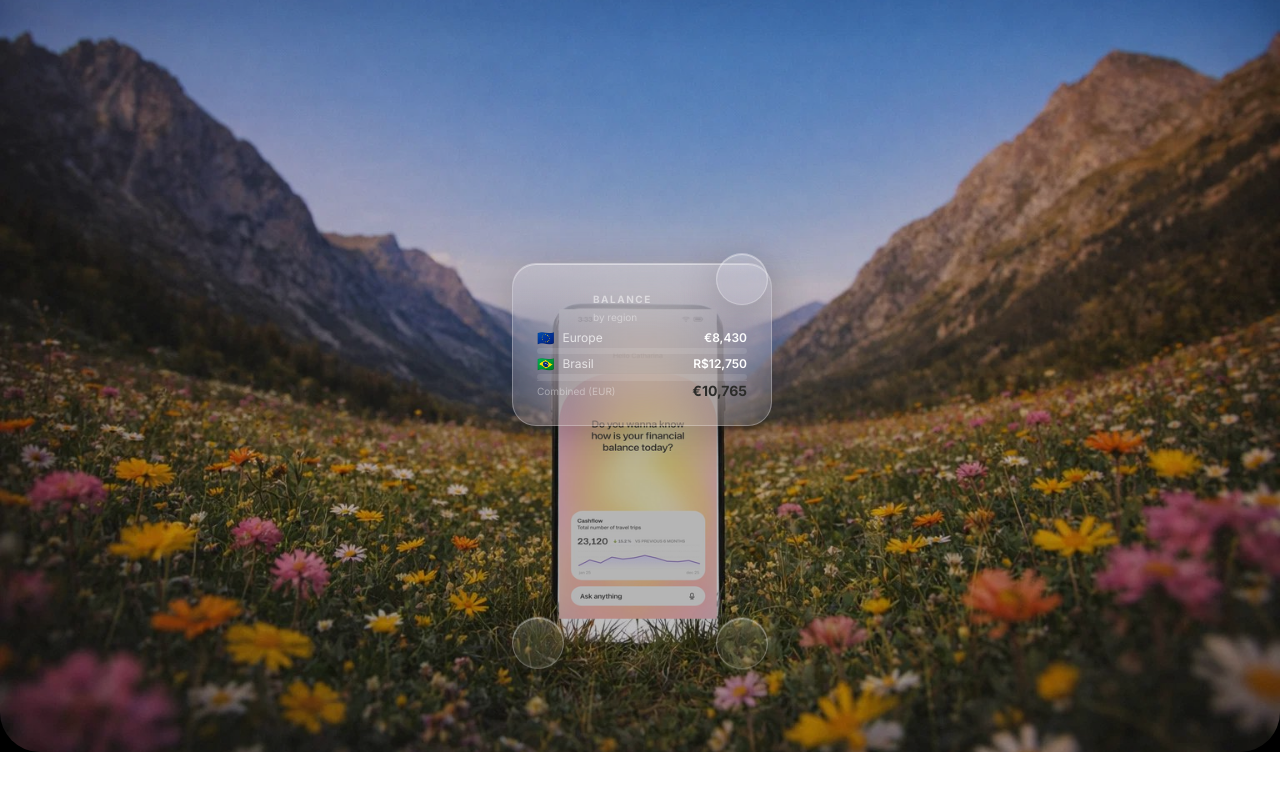
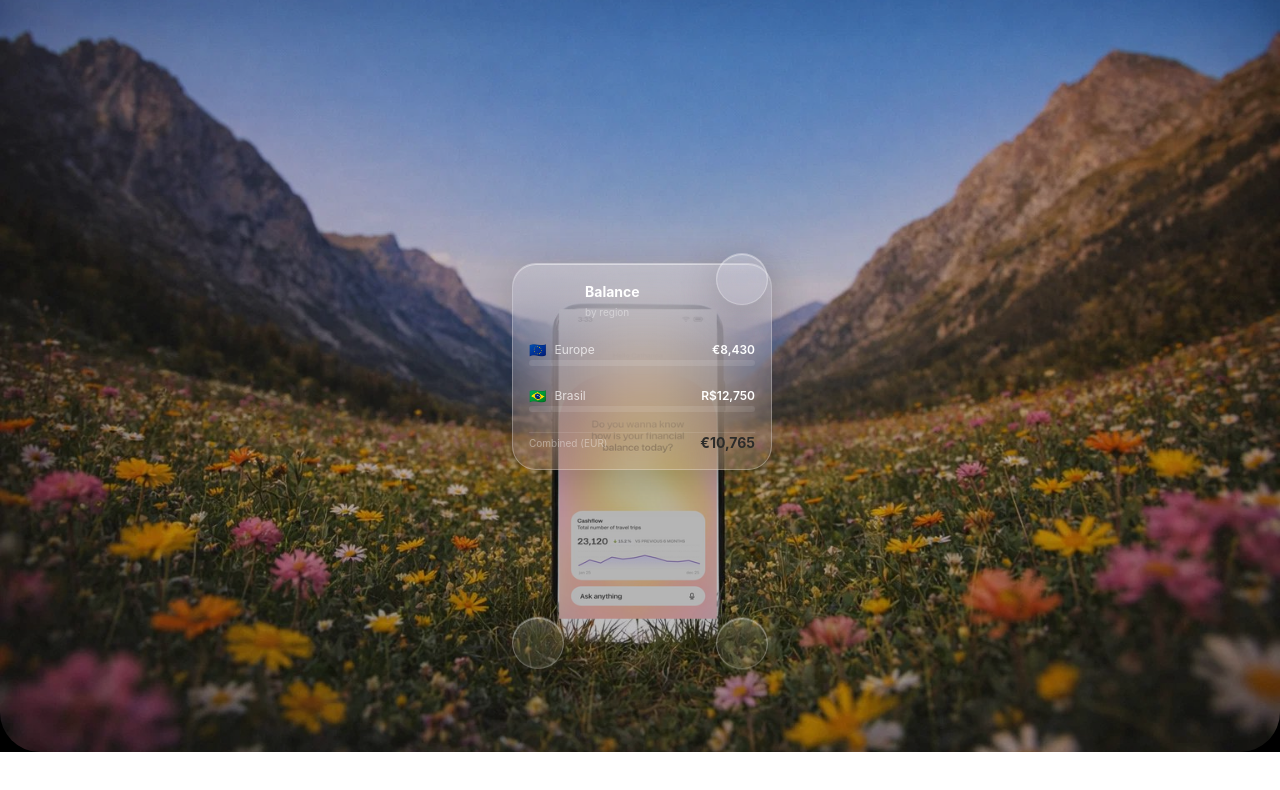
Before and after one commit to 7xrobin/kyron-landingpage, a Next.js app: page / in a window 1280 px wide. Both pictures are taken after a click on the element 538 px from the left and 279 px from the top of the page. Shown: the top 790 px of the page. Built offline with nearby package versions, Linux system fonts and the light colour scheme.

Commit message:
choe: adjust font spacings

```diff
--- a/app/globals.css
+++ b/app/globals.css
@@ -1,47 +1,55 @@
 @import "tailwindcss";
 
 @theme {
-  --font-sans: var(--font-inter), system-ui, sans-serif;
+  --font-sans:
+    -apple-system, BlinkMacSystemFont, "Segoe UI", system-ui, sans-serif;
 
   /* Purple — brand */
-  --color-purple-50:  #EEEDFE;
-  --color-purple-100: #CECBF6;
-  --color-purple-200: #AFA9EC;
-  --color-purple-400: #7F77DD;
-  --color-purple-600: #534AB7;
-  --color-purple-800: #3C3489;
-  --color-purple-900: #26215C;
+  --color-purple-50: #eeedfe;
+  --color-purple-100: #cecbf6;
+  --color-purple-200: #afa9ec;
+  --color-purple-400: #7f77dd;
+  --color-purple-600: #534ab7;
+  --color-purple-800: #3c3489;
+  --color-purple-900: #26215c;
 
   /* Gray — neutral */
-  --color-gray-50:  #F1EFE8;
-  --color-gray-100: #D3D1C7;
-  --color-gray-200: #B4B2A9;
+  --color-gray-50: #f1efe8;
+  --color-gray-100: #d3d1c7;
+  --color-gray-200: #b4b2a9;
   --color-gray-400: #888780;
-  --color-gray-600: #5F5E5A;
+  --color-gray-600: #5f5e5a;
   --color-gray-800: #444441;
-  --color-gray-900: #2C2C2A;
+  --color-gray-900: #2c2c2a;
 
   /* Teal — trust / success */
-  --color-teal-50:  #E1F5EE;
-  --color-teal-100: #9FE1CB;
-  --color-teal-200: #5DCAA5;
-  --color-teal-600: #0F6E56;
+  --color-teal-50: #e1f5ee;
+  --color-teal-100: #9fe1cb;
+  --color-teal-200: #5dcaa5;
+  --color-teal-600: #0f6e56;
   --color-teal-800: #085041;
 
   /* Amber — goals / warm */
-  --color-amber-50:  #FAEEDA;
-  --color-amber-100: #FAC775;
-  --color-amber-400: #EF9F27;
-  --color-amber-600: #854F0B;
+  --color-amber-50: #faeeda;
+  --color-amber-100: #fac775;
+  --color-amber-400: #ef9f27;
+  --color-amber-600: #854f0b;
   --color-amber-800: #633806;
 }
 
 @keyframes float {
-  0%, 100% { transform: translateY(0px); }
-  50%       { transform: translateY(-10px); }
+  0%,
+  100% {
+    transform: translateY(0px);
+  }
+  50% {
+    transform: translateY(-10px);
+  }
 }
 
-*, *::before, *::after {
+*,
+*::before,
+*::after {
   box-sizing: border-box;
   margin: 0;
   padding: 0;
--- a/app/layout.tsx
+++ b/app/layout.tsx
@@ -1,12 +1,5 @@
 import type { Metadata } from 'next'
-import { Inter } from 'next/font/google'
 import './globals.css'
-
-const inter = Inter({
-  subsets: ['latin'],
-  variable: '--font-inter',
-  display: 'swap',
-})
 
 export const metadata: Metadata = {
   title: 'Kyron',
@@ -19,7 +12,7 @@ export default function RootLayout({
   children: React.ReactNode
 }) {
   return (
-    <html lang="en" className={inter.variable} suppressHydrationWarning>
+    <html lang="en" suppressHydrationWarning>
       <head />
       <body className="font-sans" suppressHydrationWarning>{children}</body>
     </html>
--- a/components/FloatingCards.tsx
+++ b/components/FloatingCards.tsx
@@ -1,10 +1,10 @@
 "use client";
 
 import { useState, useEffect } from "react";
-import BalanceCard   from "@/components/cards/BalanceCard";
-import GoalCard      from "@/components/cards/GoalCard";
+import BalanceCard from "@/components/cards/BalanceCard";
+import GoalCard from "@/components/cards/GoalCard";
 import PortfolioCard from "@/components/cards/PortfolioCard";
-import BudgetCard    from "@/components/cards/BudgetCard";
+import BudgetCard from "@/components/cards/BudgetCard";
 
 type CardIndex = 0 | 1 | 2 | 3;
 
@@ -13,20 +13,23 @@ export default function FloatingCards() {
 
   useEffect(() => {
     const id = setInterval(
-      () => setActive(prev => (prev === null ? 0 : ((prev + 1) % 4) as CardIndex)),
-      60_000,
+      () =>
+        setActive((prev) =>
+          prev === null ? 0 : (((prev + 1) % 4) as CardIndex),
+        ),
+      30_000,
     );
     return () => clearInterval(id);
   }, []);
 
-  const toggle = (i: CardIndex) => setActive(prev => (prev === i ? null : i));
+  const toggle = (i: CardIndex) => setActive((prev) => (prev === i ? null : i));
 
   return (
     <>
-      <BalanceCard   expanded={active === 0} onToggle={() => toggle(0)} />
+      <BalanceCard expanded={active === 0} onToggle={() => toggle(0)} />
       <PortfolioCard expanded={active === 1} onToggle={() => toggle(1)} />
-      <GoalCard      expanded={active === 2} onToggle={() => toggle(2)} />
-      <BudgetCard    expanded={active === 3} onToggle={() => toggle(3)} />
+      <GoalCard expanded={active === 2} onToggle={() => toggle(2)} />
+      <BudgetCard expanded={active === 3} onToggle={() => toggle(3)} />
     </>
   );
 }
--- a/components/cards/BalanceCard.tsx
+++ b/components/cards/BalanceCard.tsx
@@ -58,7 +58,8 @@ export default function BalanceCard({ expanded, onToggle }: Props) {
       floatDelay="0s"
       positionClass="absolute top-[35%] left-[4%] md:left-[10%] lg:left-[30%] xl:left-[40%]"
     >
-      <div className="flex items-center gap-4 mb-8">
+      <div className="flex flex-col gap-5">
+        <div className="flex items-center gap-4">
           <div
             className="w-10 h-10 rounded-2xl flex items-center justify-center flex-shrink-0"
             style={{
@@ -69,22 +70,14 @@ export default function BalanceCard({ expanded, onToggle }: Props) {
             {icon}
           </div>
           <div>
-          <p className="text-[10px] font-bold tracking-[0.15em] text-white/50 uppercase">
-            Balance
-          </p>
-          <p
-            style={{
-              fontSize: "10px",
-              color: "rgba(255,255,255,0.4)",
-              marginTop: "3px",
-            }}
-          >
+            <p style={{ fontSize: "14px", fontWeight: 700, color: "white" }}>Balance</p>
+            <p style={{ fontSize: "10px", color: "rgba(255,255,255,0.4)", marginTop: "3px" }}>
               by region
             </p>
           </div>
         </div>
 
-      <div className="space-y-6">
+        <div className="flex flex-col gap-5">
           {regions.map(({ flag, name, amount, bar, color }) => (
             <div key={name}>
               <div className="flex items-center justify-between mb-3">
@@ -104,7 +97,7 @@ export default function BalanceCard({ expanded, onToggle }: Props) {
           ))}
         </div>
 
-      <div className="mt-8 pt-6 border-t border-white/10 flex items-center justify-between">
+        <div className="pt-5 border-t border-white/10 flex items-center justify-between">
           <span className="text-[10px] text-white/40">Combined (EUR)</span>
           <span
             className="text-sm font-bold"
@@ -113,6 +106,7 @@ export default function BalanceCard({ expanded, onToggle }: Props) {
             €10,765
           </span>
         </div>
+      </div>
     </GlassCard>
   );
 }
--- a/components/cards/BudgetCard.tsx
+++ b/components/cards/BudgetCard.tsx
@@ -28,8 +28,8 @@ export default function BudgetCard({ expanded, onToggle }: Props) {
       floatDelay="1.4s"
       positionClass="absolute bottom-[10%] right-[4%] md:right-[10%] lg:right-[30%] xl:right-[40%]"
     >
-      {/* header */}
-      <div className="flex items-center gap-4 mb-8">
+      <div className="flex flex-col gap-5">
+        <div className="flex items-center gap-4">
           <div
             className="w-10 h-10 rounded-2xl flex items-center justify-center flex-shrink-0"
             style={{ background: "color-mix(in srgb, var(--color-amber-400) 20%, transparent)" }}
@@ -37,13 +37,12 @@ export default function BudgetCard({ expanded, onToggle }: Props) {
             {icon}
           </div>
           <div>
-          <p className="text-[10px] font-bold tracking-[0.15em] text-white/50 uppercase">Budget</p>
-          <p className="text-[10px] text-white/40">Overview</p>
+            <p style={{ fontSize: "14px", fontWeight: 700, color: "white" }}>Budget</p>
+            <p style={{ fontSize: "10px", color: "rgba(255,255,255,0.4)", marginTop: "3px" }}>Overview</p>
           </div>
         </div>
 
-      {/* periods */}
-      <div className="space-y-6">
+        <div className="flex flex-col gap-5">
           {periods.map(({ label, spent, total, pct, color }) => (
             <div key={label}>
               <div className="flex items-center justify-between mb-3">
@@ -60,10 +59,10 @@ export default function BudgetCard({ expanded, onToggle }: Props) {
           ))}
         </div>
 
-      {/* sub-cards */}
-      <div className="mt-8 grid grid-cols-2 gap-3">
+        <div className="grid grid-cols-2 gap-3">
           <SubCard label="Saved"  value="$680"     valueColor="var(--color-teal-200)" />
           <SubCard label="Status" value="On Track" />
+        </div>
       </div>
     </GlassCard>
   );
--- a/components/cards/PortfolioCard.tsx
+++ b/components/cards/PortfolioCard.tsx
@@ -28,7 +28,8 @@ export default function PortfolioCard({ expanded, onToggle }: Props) {
       floatDelay="0.5s"
       positionClass="absolute top-[35%] right-[4%] md:right-[10%] lg:right-[30%] xl:right-[40%]"
     >
-      <div className="flex items-center gap-4 mb-8">
+      <div className="flex flex-col gap-5">
+        <div className="flex items-center gap-4">
           <div
             className="w-10 h-10 rounded-2xl flex items-center justify-center flex-shrink-0"
             style={{ background: "color-mix(in srgb, var(--color-amber-100) 18%, transparent)" }}
@@ -36,7 +37,7 @@ export default function PortfolioCard({ expanded, onToggle }: Props) {
             {icon}
           </div>
           <div className="flex-1">
-          <p className="text-[10px] font-bold tracking-[0.15em] text-white/50 uppercase">Portfolio</p>
+            <p style={{ fontSize: "14px", fontWeight: 700, color: "white" }}>Portfolio</p>
           </div>
           <span
             style={{
@@ -52,23 +53,23 @@ export default function PortfolioCard({ expanded, onToggle }: Props) {
           </span>
         </div>
 
-      <div className="flex h-2.5 rounded-full overflow-hidden gap-px mb-7">
+        <div className="flex h-2.5 rounded-full overflow-hidden gap-px">
           {allocations.map(({ label, width, color }) => (
             <div key={label} style={{ width, background: color }} />
           ))}
         </div>
 
-      <div className="space-y-5 mb-8">
+        <div className="flex flex-col gap-3">
           {allocations.map(({ label, pct, color, sub }) => (
             <div key={label} className="flex items-center justify-between">
               <div className="flex items-center gap-3">
                 <span className="w-2.5 h-2.5 rounded-full flex-shrink-0" style={{ background: color }} />
-              <div>
-                <p className="text-xs font-semibold text-white leading-none">{label}</p>
-                <p style={{ fontSize: "9px", color: "rgba(255,255,255,0.4)", marginTop: "4px" }}>{sub}</p>
+                <p className="text-xs font-semibold text-white">
+                  {label}
+                  <span style={{ fontWeight: 400, color: "rgba(255,255,255,0.4)" }}> · {sub}</span>
+                </p>
               </div>
-            </div>
-            <span className="text-sm font-bold text-white">{pct}</span>
+              <span className="text-xs font-bold text-white">{pct}</span>
             </div>
           ))}
         </div>
@@ -77,6 +78,7 @@ export default function PortfolioCard({ expanded, onToggle }: Props) {
           <SubCard label="Total Value" value="€24,800" />
           <SubCard label="YTD Return"  value="+8.4%"   valueColor="var(--color-teal-200)" />
         </div>
+      </div>
     </GlassCard>
   );
 }
--- a/components/ui/GlassCard.tsx
+++ b/components/ui/GlassCard.tsx
@@ -82,7 +82,7 @@ export default function GlassCard({
           {/* card content — fades in on expand, inline padding to avoid class conflicts */}
           <div
             style={{
-              padding: "1.5rem",
+              padding: "1rem",
               opacity: expanded ? 1 : 0,
               transition: "opacity 300ms 200ms",
               pointerEvents: expanded ? "auto" : "none",
--- a/components/ui/SubCard.tsx
+++ b/components/ui/SubCard.tsx
@@ -12,7 +12,7 @@ export default function SubCard({ label, value, valueColor }: SubCardProps) {
         border: "1px solid rgba(255,255,255,0.2)",
         boxShadow: "inset 0 1px 0 rgba(255,255,255,0.25)",
         borderRadius: "16px",
-        padding: "14px 12px",
+        padding: "10px 10px",
       }}
     >
       <p style={{ fontSize: "9px", color: "rgba(255,255,255,0.4)", marginBottom: "6px", letterSpacing: "0.05em" }}>
--- a/tailwind.config.ts
+++ b/tailwind.config.ts
@@ -9,7 +9,7 @@ const config: Config = {
   theme: {
     extend: {
       fontFamily: {
-        sans: ['var(--font-inter)', 'system-ui', 'sans-serif'],
+        sans: ['-apple-system', 'BlinkMacSystemFont', '"Segoe UI"', 'system-ui', 'sans-serif'],
       },
       colors: {
         purple: {
```
Also changed, not shown: components/cards/GoalCard.tsx (+54 -16 lines), 1 other file (tests, documents, lock files or other folders). Lines whose indentation alone changed are shown as unchanged.
